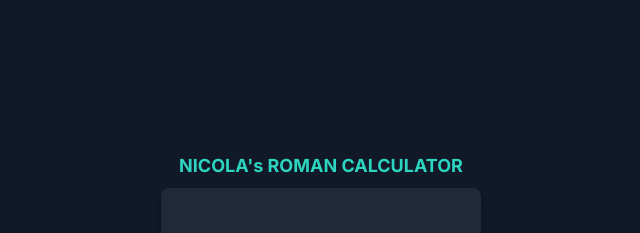
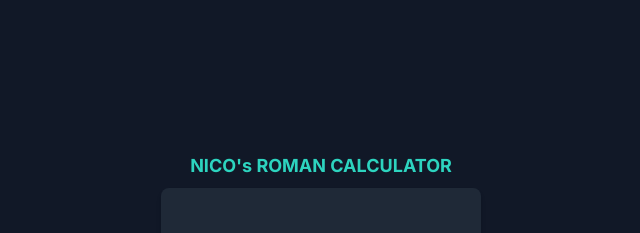
Before and after one commit to Personal-nt/romancalculator, a React (Vite) app: page / in a window 1280 px wide. Shown: the top 233 px of the page, without its empty margins (319-959 px from the left). Built offline with nearby package versions, Linux system fonts and the light colour scheme.

Commit message:
header updated

```diff
--- a/src/App.tsx
+++ b/src/App.tsx
@@ -189,7 +189,7 @@ function Calculator() {
     return (
         <div className="flex h-screen flex-col items-center justify-center bg-gray-900">
             <h3 className="mb-2 text-lg font-bold text-teal-400">
-                NICOLA's ROMAN CALCULATOR
+                NICO's ROMAN CALCULATOR
             </h3>
             <div className="w-80 rounded-lg bg-gray-800 p-8 text-teal-400 shadow-md">
                 <div className="border-b border-gray-700 pb-4">
```
